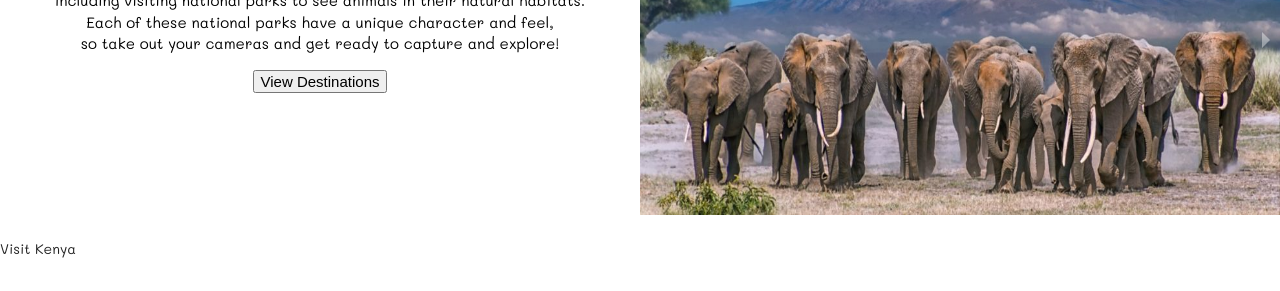
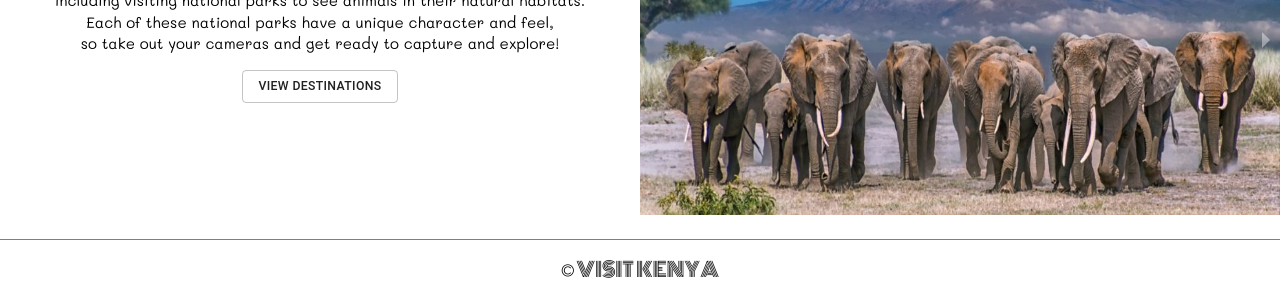
Before and after one commit to sokkyyy/visit-kenya, a React (Create React App) app in the folder visitkenya-frontend/: page /home in a window 1280 px wide. Shown: the part 1043-1334 px from the top of the page. Built offline with nearby package versions, Linux system fonts and the light colour scheme.

Commit message:
Added a Destinations Category Component.

```diff
--- a/visitkenya-frontend/src/App.js
+++ b/visitkenya-frontend/src/App.js
@@ -7,6 +7,8 @@ import './App.css';
 import Home from './components/Home';
 import Nav from './components/Nav';
 import DestinationDetails from './components/DestinationDetails';
+import DestinationCategory from './components/DestinationCategory';
+
 
 
 export default class App extends Component {
@@ -21,6 +23,7 @@ export default class App extends Component {
           <Route path='/login' exact component={Login}></Route>
           <Route path='/home' exact component={Home}></Route>
           <Route path='/destination/:id' component={DestinationDetails}></Route>
+          <Route path='/destinations/:category' component={DestinationCategory}></Route>
       </BrowserRouter>
     );
   }
--- /dev/null
+++ b/visitkenya-frontend/src/components/DestinationCategory.js
@@ -0,0 +1,18 @@
+import React, {useState, useEffect} from 'react';
+
+
+export default function DestinationCategory(){
+    //Use the effect hook for componentDidMount
+    const [destinations, setDestinations] = useState(null);
+
+    useEffect(() => {
+        setDestinations(1);
+        console.log(destinations);
+    });
+
+    return(
+        <div>
+            rrrr
+        </div>
+    )
+}
--- a/visitkenya-frontend/src/components/Footer.js
+++ b/visitkenya-frontend/src/components/Footer.js
@@ -1,9 +1,27 @@
 import React from 'react';
 import { makeStyles } from '@material-ui/core/styles';
+import { NavLink } from 'react-router-dom';
+import Paper from '@material-ui/core/Paper';
+
 
 const useStyles = makeStyles({
     root : {
         bottom:0,
+        borderTop:'1px solid gray'
+    },
+    footerBox:{
+        textAlign:'center',
+        paddingTop:20,
+    },
+    footer:{
+        fontFamily:'Monoton, cursive',
+        fontSize:20,
+        '&:hover': {
+            color:'black',
+        }
+    },
+    footerActive: {
+        color:'black',
     },
 });
 
@@ -12,8 +30,12 @@ const useStyles = makeStyles({
 export default function Footer(){
     const classes = useStyles();
     return(
+
         <div className={classes.root}>
-            Visit Kenya
+
+            <div className={classes.footerBox}>
+                <NavLink to='/home' className={classes.footer} activeClassName={classes.footerActive}><span style={{fontSize:15}}>&copy;</span> VISIT KENYA</NavLink>
+            </div>
         </div>
     )
 }
--- a/visitkenya-frontend/src/components/Home.js
+++ b/visitkenya-frontend/src/components/Home.js
@@ -21,7 +21,8 @@ import Paper from '@material-ui/core/Paper';
 import Typography from '@material-ui/core/Typography';
 import { GridList } from "@material-ui/core";
 import Footer from './Footer';
-
+import  {NavLink}  from 'react-router-dom';
+import Button from '@material-ui/core/Button';
 
 
 function CarouselOverlay(props){
@@ -158,7 +159,9 @@ export default class Home extends Component {
                     Each of these national parks have a unique character and feel, <br />
                     so take out your cameras and get ready to capture and explore! <br />
                   </p>
-                  <button>View Destinations</button>
+                  <NavLink to='/destinations/national_parks'>
+                    <Button variant='outlined'>View Destinations</Button>
+                  </NavLink>
                 </div>
               </Grid>
               <Grid item xs={6}>
@@ -183,7 +186,9 @@ export default class Home extends Component {
                     There's enough breeze for sailing and wind-powered adventure sports, <br />
                     but not so much that it's going to blow you away. <br />
                   </p>
-                  <button>View Destinations</button>
+                  <NavLink to='/destinations/beaches'>
+                    <Button variant='outlined'>View Destinations</Button>
+                  </NavLink>
                 </div>
               </Grid>
             </div>
@@ -199,7 +204,9 @@ export default class Home extends Component {
                     cultural, historical, natural and archaeological value. <br />
                     These world heritage sites combine to form the ultimate quintessence of the nation. <br />
                   </p>
-                  <button>View Destinations</button>
+                  <NavLink to='/destinations/cultural_sites'>
+                    <Button variant='outlined'>View Destinations</Button>
+                  </NavLink>
                 </div>
 
               </Grid>
@@ -227,7 +234,9 @@ export default class Home extends Component {
                     From Naivasha to Kisumu and all the way up to the North,<br />
                     Island Resorts can be found.<br />
                   </p>
-                  <button>View Destinations</button>
+                  <NavLink to='/destinations/island'>
+                    <Button variant='outlined'>View Destinations</Button>
+                  </NavLink>
                 </div>
               </Grid>
             </div>
--- a/visitkenya-frontend/src/components/SideNav.js
+++ b/visitkenya-frontend/src/components/SideNav.js
@@ -3,6 +3,7 @@ import { makeStyles } from '@material-ui/core/styles';
 import List from '@material-ui/core/List';
 import ListItem from '@material-ui/core/ListItem';
 import ListItemText from '@material-ui/core/ListItemText';
+import  {NavLink}  from 'react-router-dom';
 
 
 
@@ -19,16 +20,16 @@ function SideNavOptions(props){
     return(
         <div className={classes.root}>
             <List component="nav" aria-label="destination category navigation">
-                <ListItem button>
-                  <ListItemText primary="National Parks" />
+                <ListItem button component={NavLink} to='/destinations/national_parks'>
+                    <ListItemText primary='National Park' />
                 </ListItem>
-                <ListItem button>
+                <ListItem button  component={NavLink} to='/destinations/beaches'>
                   <ListItemText primary="Beaches" />
                 </ListItem>
-                <ListItem button>
+                <ListItem button  component={NavLink} to='/destinations/island'>
                   <ListItemText primary="Island Resorts" />
                 </ListItem>
-                <ListItem button>
+                <ListItem button component={NavLink} to='/destinations/cultural_sites'>
                   <ListItemText primary="Cultural Sites" />
                 </ListItem>
 
```
